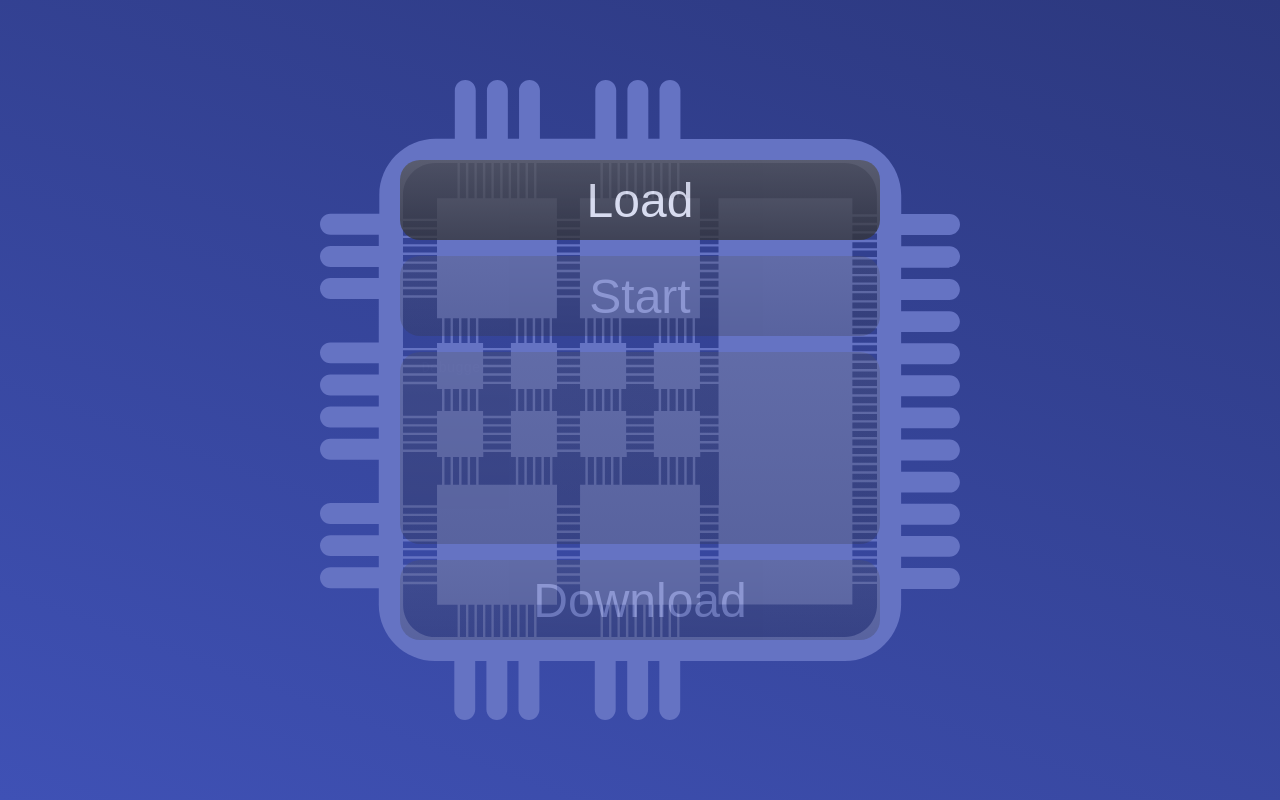
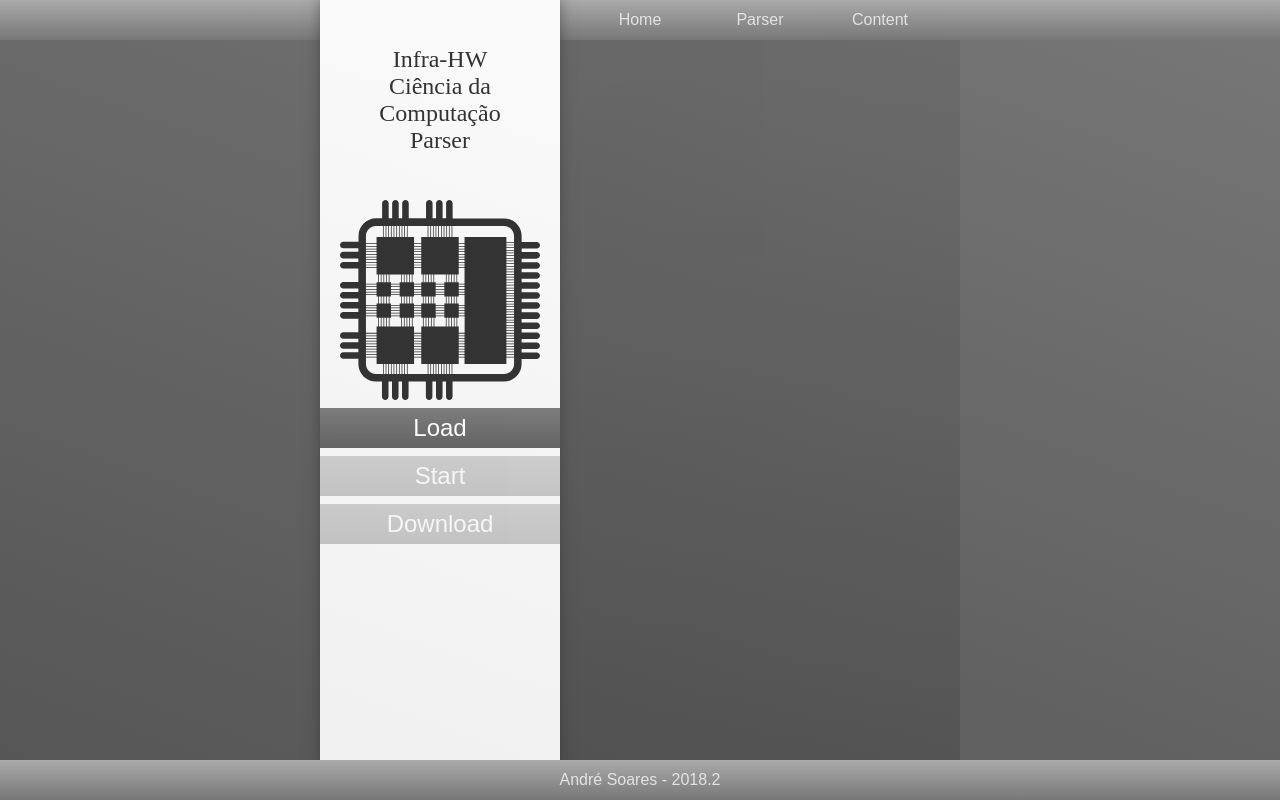
Before and after one commit to Andre0S/HW-Parser, a plain HTML site: page index.html in a window 1280 px wide. Drawn offline with Linux system fonts and the light colour scheme.

Commit message:
Changed Appearance of the page

```diff
--- a/archive_dealer.js
+++ b/archive_dealer.js
@@ -27,6 +27,8 @@ loader.addEventListener('change', function(evt) {
 });
 
 btnLoad.addEventListener('click',function() {
+    loader.value = '';
+    consoleDebug.value = '';
     startEnabled = false;
     downloadEnabled = false;
     btnStart.className = 'btn_disabled';
@@ -43,6 +45,8 @@ btnStart.addEventListener('click', function() {
         if (main()) {
             btnDownload.className = 'btn';
             downloadEnabled = true;
+            startEnabled= false;
+            btnStart.className = 'btn_disabled';
         }
     }
 });
--- a/compiler.js
+++ b/compiler.js
@@ -88,7 +88,6 @@ function getNextToken(){
             return actualToken;
         }
         actualChar = archive[position];
-        console.log(actualChar);
         if (actualChar == '-' && !negative && actualToken == '') {
             actualToken += actualChar;
             position++;
@@ -334,7 +333,6 @@ function getCommandFromToken() {
         } catch (err) {
             throw err;
         }
-        console.log(Token);
         if (!commentBlock.test(Token) && !commentLine.test(Token)) {
             if (instructions.test(Token) && !InstructionInitiated) {
                 opcode_funct = getCode(Token);
--- a/index.html
+++ b/index.html
@@ -4,16 +4,23 @@
     <meta charset="UTF-8">
     <title>Parser - InfraHW-CC</title>
     <link rel="stylesheet" type="text/css" href="main.css">
+    <script type="text/javascript">
+        let height = Math.max(document.documentElement.clientHeight, window.innerHeight || 0) + 'px';
+        document.getElementsByTagName('html')[0].style.setProperty('--height',height);
+    </script>
 </head>
 <body>
-
-<div id="central_container">
+<header id="above_menu">
+    <button class="nav_btn" id="homebtn" >Home</button>
+    <button class="nav_btn" id="parserbtn" >Parser</button>
+    <button class="nav_btn" id="contentbtn" >Content</button>
+</header>
+<div id="body">
+    <div id="left_menu">
+        <p>Infra-HW<br>Ciência da<br>Computação<br>Parser</p>
         <input type="file" id="file_exchanger" accept=".txt" hidden/>
         <button class="btn" id="loadbtn" >Load</button>
         <button class="btn_disabled" id="startbtn" >Start</button>
-    <div id="debugger" class="console_disabled">
-        <textarea id="console" class="console_disabled" placeholder="Debugger"></textarea>
-    </div>
         <button class="btn_disabled" id="downloadbtn" >Download</button>
         <svg version="1.1" id="microchip" xmlns="http://www.w3.org/2000/svg" xmlns:xlink="http://www.w3.org/1999/xlink" x="0px" y="0px"
              viewBox="0 0 600 600" style="enable-background:new 0 0 600 600;" xml:space="preserve">
@@ -106,6 +113,13 @@
              M522.2,125.9h-23.1v-15.1H373.6v19.2h-17.4v-19.2H337v-33h155c16.6,0,30.1,13.5,30.1,30.1V125.9z"/>
         </svg>
     </div>
+    <div id="debugger" class="console_disabled">
+        <textarea id="console" class="console_disabled" placeholder="Debugger"></textarea>
+    </div>
+</div>
+<footer id="author_bar">
+    <button class="nav_btn" id="author">André Soares - 2018.2</button>
+</footer>
 <script src="compiler.js"></script>
 <script src="archive_dealer.js"></script>
 </body>
--- a/main.css
+++ b/main.css
@@ -1,6 +1,6 @@
 html {
     min-height: 100%;
-    --originalzoom : 1;
+    --height : 1080px;
 }
 
 body {
@@ -8,99 +8,87 @@ body {
     padding: 0;
     border: 0;
     min-height: 100%;
-    display: flex;
-    flex-direction: row;
-    justify-content: center;
-    align-content: center;
-    background: linear-gradient(20deg,#3f51b5,#2c387e);
+    background: linear-gradient(20deg, #555555, #777777);
+    display: grid;
+    grid-template-columns: auto calc(0.8 * var(--height)) auto;
+    grid-template-rows: calc(0.05 * var(--height)) calc(0.9 * var(--height)) calc(0.05 * var(--height));
+    grid-template-areas: ". top ." ". center ." " . bottom .";
 }
 
+#above_menu {
+    grid-area: 1 / 1 / 2 / 4;
+    width: 100%;
+    height: calc(0.05 * var(--height));
+    margin-left: auto;
+    margin-right: auto;
+    position: sticky;
+    display: grid;
+    grid-template-columns: auto calc(0.325 * var(--height)) calc(0.15 * var(--height)) calc(0.15 * var(--height)) calc(0.15 * var(--height)) calc(0.025 * var(--height)) auto;
+    grid-template-areas: ". . home parser contnt . .";
+    background: linear-gradient(0deg, #777777, #aaaaaa);
+    z-index: 2;
+}
 
-#central_container {
-    margin-top: 10vmin;
+#homebtn{
+    grid-area: home;
+}
+
+#parserbtn{
+    grid-area: parser;
+}
+
+#contentbtn{
+    grid-area: contnt;
+}
+
+#body {
+    grid-area: 1 / 2 / 4 / 3;
     display: grid;
-    width: calc(80vmin * var(--originalzoom));
-    height: calc(80vmin * var(--originalzoom));
-    grid-template-columns: 12.5% 75% 12.5%;
-    grid-template-rows: 12.5% 12.5% 2.5% 12.5% 2.5% 30% 2.5% 12.5% 12.5%;
-    grid-template-areas: ". . ." ". loadbtn ." ". . ." ". startbtn ." ". . ." ". debugger ." ". . ." ". downloadbtn ." ". . .";
+    width: calc(0.8 * var(--height));
+    height: var(--height);
+    grid-template-columns: calc(0.3 * var(--height)) calc(0.5 * var(--height));
+    grid-template-areas: "leftmenu rightdebugger";
+}
+
+#left_menu {
+    z-index: 3;
+    grid-area: leftmenu;
+    width: calc(0.3 * var(--height));
+    height: var(--height);
+    background: linear-gradient(20deg, #f0f0f0, #fafafa);
+    box-shadow: 0vw 0vh 1vw rgba(40,40,40,0.5);
+    display: grid;
+    grid-template-rows: calc(0.05 * var(--height)) calc(0.15 * var(--height)) calc(0.05 * var(--height)) calc(0.25 * var(--height)) calc(0.01 * var(--height)) calc(0.05 * var(--height)) calc(0.01 * var(--height)) calc(0.05 * var(--height)) calc(0.01 * var(--height)) calc(0.05 * var(--height)) calc(0.58 * var(--height));
+    grid-template-areas: "." "title" "." "microchip" "." "loadbtn" "." "startbtn" "." "downloadbtn" ".";
+    justify-items: center;
+    align-items: center;
+}
+
+#left_menu p {
+    grid-area: title;
+    font-size: calc(0.03 * var(--height));
+    text-align: center;
+    color: #333333;
 }
 
 #microchip {
-    grid-area: 1 / 1 / 4 / 8;
-    fill: #6573c3;
-    z-index: 1;
-}
-
-.console_disabled {
-    opacity: 0.25;
-}
-
-.console_enabled {
-    opacity: 1;
-}
-
-#debugger {
-    grid-area: debugger;
-    z-index: 2;
-    border-radius: calc(2.5vmin * var(--originalzoom));
-    width: 100%;
-    height: 100%;
-    background: linear-gradient(0deg,#333333,#555555);
-    display: grid;
-    grid-template-rows: 4.25% 91.5% 4.25%;
-    grid-template-columns: 4.5% 91% 4.5%;
-    grid-template-areas: ". . ." ". console ." ". . .";
-}
-
-#console {
-    grid-area: console;
+    grid-area: microchip;
+    fill: #333333;
+    width: calc(0.25 * var(--height));
+    height: auto;
+    justify-self: center;
     align-self: center;
-    justify-self: center;
-    width: 100%;
-    height: 100%;
-    outline: none;
-    overflow: visible;
-    border: none;
-    resize: none;
-    background-color: transparent;
-    color: #ffffff;
-    font-size: calc(1.75vmin * var(--originalzoom));
-}
-
-::-webkit-scrollbar {
-    width: calc(1vmin * var(--originalzoom));
-}
-
-::-webkit-scrollbar-track {
-    -webkit-box-shadow: inset 0 0 6px rgba(0, 0, 0, 0.3);
-    -webkit-border-radius: calc(1vmin * var(--originalzoom));
-    border-radius: calc(1vmin * var(--originalzoom));
-}
-
-::-webkit-scrollbar-thumb {
-    -webkit-border-radius: calc(1vmin * var(--originalzoom));
-    border-radius: calc(1vmin * var(--originalzoom));
-    background: #f0f0f0;
-    -webkit-box-shadow: inset 0 0 6px rgba(0, 0, 0, 0.5);
-}
-
-::-webkit-scrollbar-thumb:window-inactive {
-    background: #f6f6f6;
 }
 
 .btn_disabled {
     background: linear-gradient(0deg,#333333,#555555);
     border: none;
-    font-size: calc(6vmin * var(--originalzoom));
+    font-size: calc(0.03 * var(--height));
     color: #ffffff;
     cursor: auto;
     z-index: 2;
     width: 100%;
     height: 100%;
-    -webkit-border-radius: calc(2.5vmin * var(--originalzoom));
-    -moz-border-radius: calc(2.5vmin * var(--originalzoom));
-    border-radius: calc(2.5vmin * var(--originalzoom));
     opacity: 0.25;
 }
 
@@ -111,15 +99,12 @@ body {
 .btn {
     background: linear-gradient(0deg,#333333,#555555);
     border: none;
-    font-size: calc(6vmin * var(--originalzoom));
+    font-size: calc(0.03 * var(--height));
     color: #ffffff;
     cursor: pointer;
     z-index: 2;
     width: 100%;
     height: 100%;
-    -webkit-border-radius: calc(2.5vmin * var(--originalzoom));
-    -moz-border-radius: calc(2.5vmin * var(--originalzoom));
-    border-radius: calc(2.5vmin * var(--originalzoom));
     opacity: 0.75;
 }
 
@@ -143,3 +128,105 @@ body {
 #downloadbtn {
     grid-area: downloadbtn;
 }
+
+#debugger {
+    grid-area: rightdebugger;
+    justify-self: center;
+    align-self: center;
+    z-index: 3;
+    width: calc(0.5 * var(--height));
+    height: calc(0.9 * var(--height));
+    background: linear-gradient(0deg,#333333,#555555);
+    display: grid;
+    grid-template-rows: 4.25% 91.5% 4.25%;
+    grid-template-columns: 4.5% 91% 4.5%;
+    grid-template-areas: ". . ." ". console ." ". . .";
+}
+
+.console_disabled {
+    opacity: 0.25;
+}
+
+.console_enabled {
+    opacity: 1;
+}
+
+#console {
+    grid-area: console;
+    align-self: center;
+    justify-self: center;
+    width: 100%;
+    height: 100%;
+    outline: none;
+    overflow: visible;
+    border: none;
+    resize: none;
+    background-color: transparent;
+    color: #ffffff;
+    font-size: calc(1.75vmin * var(--height));
+}
+
+::-webkit-scrollbar {
+    width: calc(0.01 * var(--height));
+}
+
+::-webkit-scrollbar-track {
+    -webkit-box-shadow: inset 0 0 6px rgba(0, 0, 0, 0.3);
+    -webkit-border-radius: calc(0.01 * var(--height));
+    border-radius: calc(0.01 * var(--height));
+}
+
+::-webkit-scrollbar-thumb {
+    -webkit-border-radius: calc(0.01 * var(--height));
+    border-radius: calc(0.01 * var(--height));
+    background: #f0f0f0;
+    -webkit-box-shadow: inset 0 0 6px rgba(0, 0, 0, 0.5);
+}
+
+::-webkit-scrollbar-thumb:window-inactive {
+    background: #f6f6f6;
+}
+
+#author_bar {
+    grid-area: 3 / 1 / 4 / 4;
+    width: 100%;
+    height: calc(0.05 * var(--height));
+    margin-left: auto;
+    margin-right: auto;
+    position: sticky;
+    display: grid;
+    grid-template-columns: auto calc(0.8 * var(--height)) auto;
+    grid-template-areas: ". author .";
+    background: linear-gradient(0deg, #777777, #aaaaaa);
+    z-index: 4;
+}
+
+#author {
+    grid-area: author;
+}
+
+.nav_btn {
+    background: linear-gradient(0deg, #777777, #aaaaaa);
+    border: none;
+    font-size: calc(0.02 * var(--height));
+    color: #ffffff;
+    cursor: pointer;
+    z-index: 2;
+    width: 100%;
+    height: 100%;
+    opacity: 0.75;
+    transition-duration: 1.2s;
+}
+
+.nav_btn:hover {
+    background: linear-gradient(0deg, #333333, #555555);
+    color: #ffffff;
+    opacity: 0.75;
+}
+
+.nav_btn:focus {
+    outline: 0;
+    background: linear-gradient(0deg, #555555, #999999);
+    color: #ffffff;
+    opacity: 0.75;
+}
```
Lines whose indentation alone changed are shown as unchanged.
